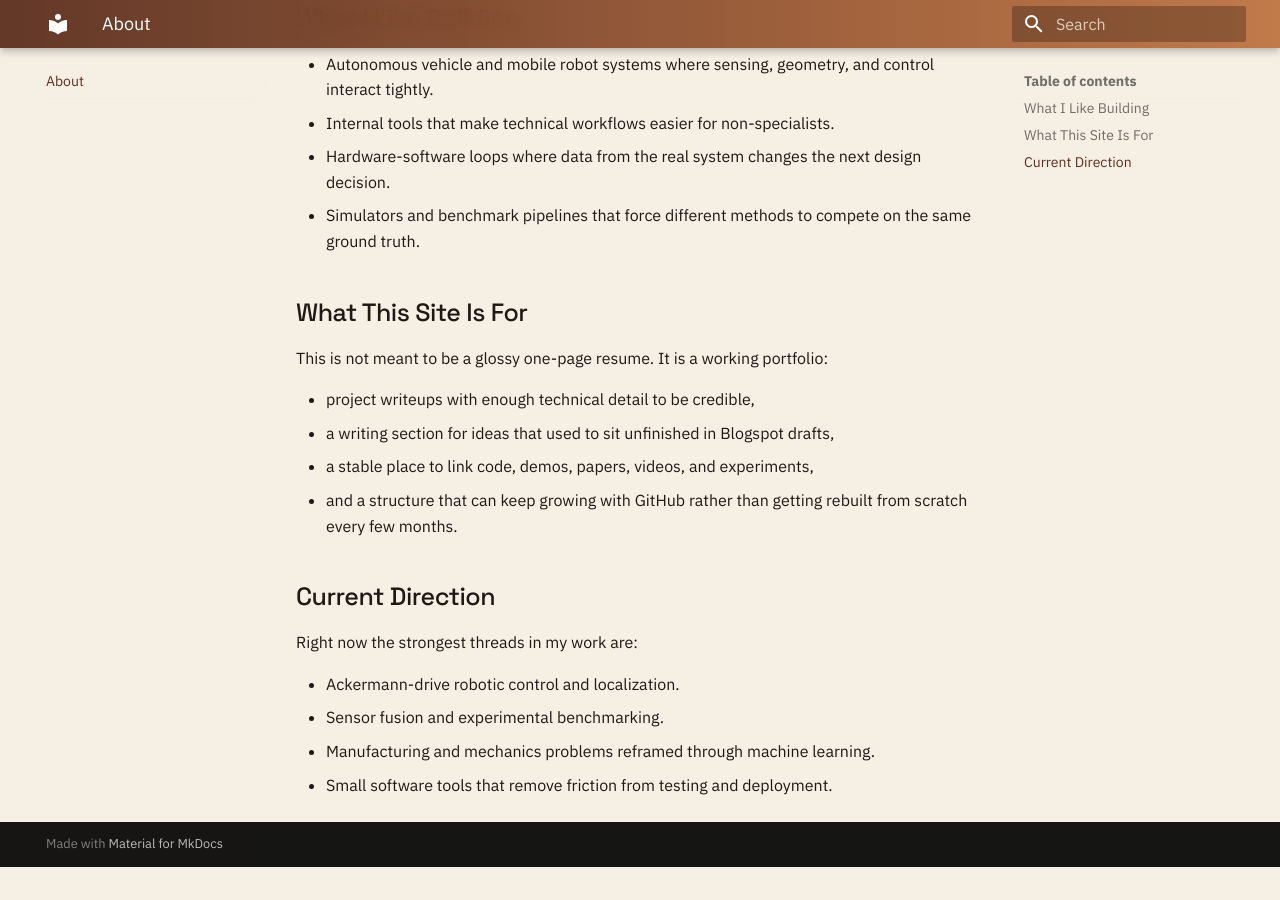
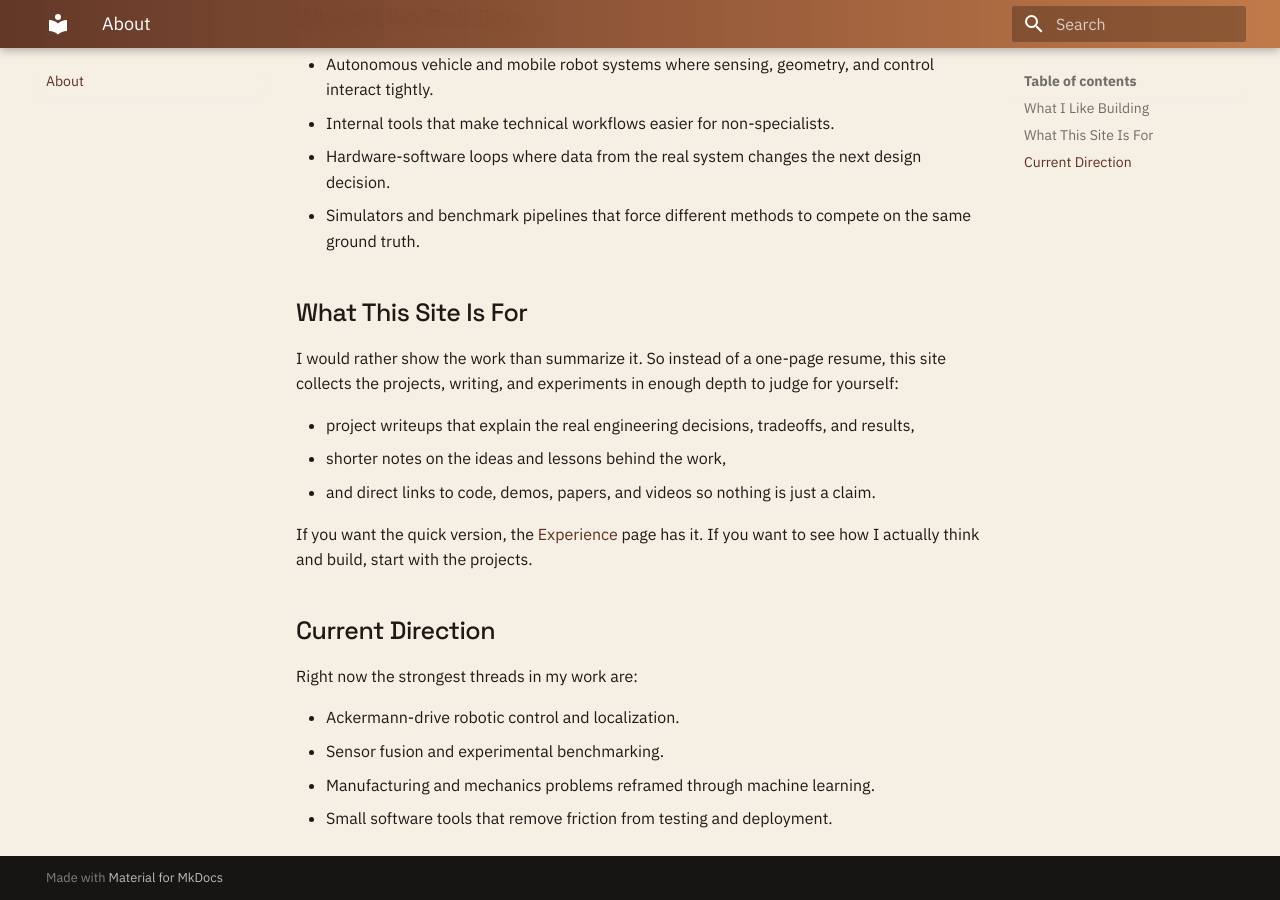
Before and after one commit to icgray/icgray.github.io, an MkDocs documentation site: the page built from docs/about.md, in a window 1280 px wide and 900 px high, scrolled down 697 px. Built offline with MkDocs 1.6.1 and Material for MkDocs 9.7.7, drawn with Linux system fonts in a browser that asks for light colours; before the commit the page ends 1564 px from its top, so only the background shows below that.

Commit message:
Rewrite "What This Site Is For" on the About page
Replace the inward-facing Blogspot/GitHub plumbing framing with a
reader-focused description and a pointer to Experience vs. Projects.

Co-Authored-By: Claude Opus 4.8 <noreply@anthropic.com>

```diff
--- a/docs/about.md
+++ b/docs/about.md
@@ -21,12 +21,13 @@ At the University of Washington and in industry roles, I have worked on robotics
 
 ## What This Site Is For
 
-This is not meant to be a glossy one-page resume. It is a working portfolio:
+I would rather show the work than summarize it. So instead of a one-page resume, this site collects the projects, writing, and experiments in enough depth to judge for yourself:
 
-- project writeups with enough technical detail to be credible,
-- a writing section for ideas that used to sit unfinished in Blogspot drafts,
-- a stable place to link code, demos, papers, videos, and experiments,
-- and a structure that can keep growing with GitHub rather than getting rebuilt from scratch every few months.
+- project writeups that explain the real engineering decisions, tradeoffs, and results,
+- shorter notes on the ideas and lessons behind the work,
+- and direct links to code, demos, papers, and videos so nothing is just a claim.
+
+If you want the quick version, the [Experience](experience.md) page has it. If you want to see how I actually think and build, start with the projects.
 
 ## Current Direction
 
```
